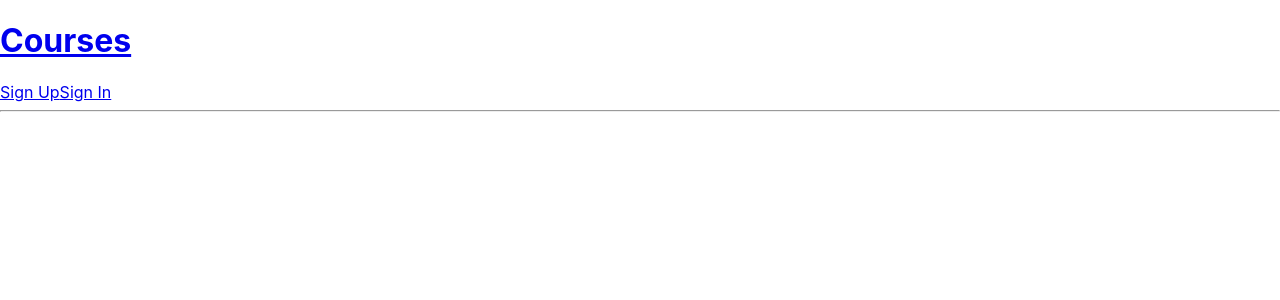
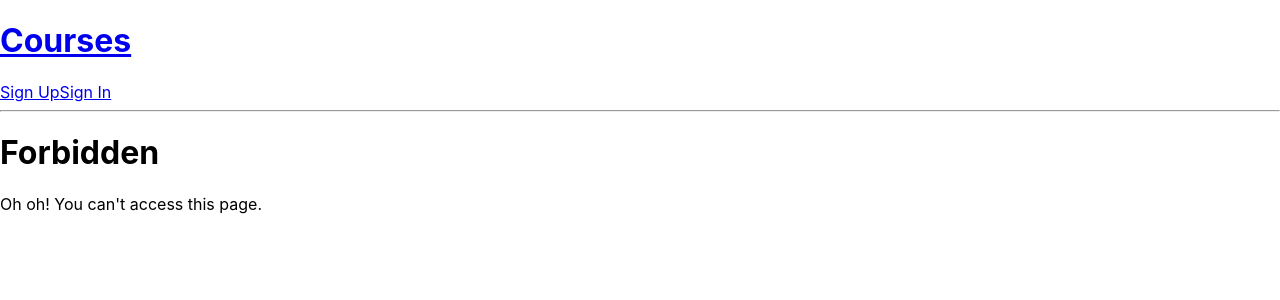
Before and after one commit to jeremycady/full_stack_app, a React (Create React App) app in the folder client/: page /forbidden in a window 1280 px wide. Shown: the top 300 px of the page. Built offline with nearby package versions, Linux system fonts and the light colour scheme; the HTML template or start-up script is replaced by a standard one.

Commit message:
add Forbidden and send when NOT auth accesses update or delete

```diff
--- a/client/src/App.js
+++ b/client/src/App.js
@@ -16,6 +16,7 @@ import UserSignIn from './Components/UserSignIn';
 import UserSignUp from './Components/UserSignUp';
 import CreateCourse from './Components/CreateCourse';
 import UpdateCourse from './Components/UpdateCourse';
+import Forbidden from './Components/Forbidden';
 import NotFound from './Components/NotFound';
 
 function App() {
@@ -42,7 +43,8 @@ function App() {
         <Route path="/signin" render={ (props) => <UserSignIn setAuthUser={setAuthUser} {...props}/>}/>
         <Route path="/signup" render={UserSignUp}/>
         <PrivateRoute path="/courses/:id/update" authUser={authUser} Component={UpdateCourse} />
-        <Route path="/notfound" component={NotFound}/>
+        <Route path="/forbidden" component={Forbidden}/>
+        <Route component={NotFound}/>
       </Switch>
     </Router>
   );
--- a/client/src/Components/CourseDetail.js
+++ b/client/src/Components/CourseDetail.js
@@ -4,21 +4,7 @@ import { useHistory } from 'react-router-dom';
 const CourseDetail = (props) => {
   const {authUser, match } = props;
   const [course, setCourse] = useState({});
-  const [isOwner, setIsOwner] = useState(true);
   const history = useHistory();
-
-  const ownerError = () => {
-    return (
-      <div>
-        <h2 className="validation--errors--label">Authorization Error</h2>
-        <div className="validation-errors">
-          <ul>
-            <li>You are not Authorized to make changes to this course</li>
-          </ul>
-        </div>
-      </div>
-    );
-  };
 
   useEffect(() => {
     fetch(`http://localhost:5000/api/courses/${match.params.id}`)
@@ -39,7 +25,7 @@ const CourseDetail = (props) => {
 
   const handleUpdate = () => {
     if (authUser && ownerData.emailAddress !== authUser.emailAddress) {
-      setIsOwner(false);
+      history.push('/forbidden');
     } else {
       history.push(`/courses/${match.params.id}/update`);
     }
@@ -64,7 +50,7 @@ const CourseDetail = (props) => {
     .then(res => checkStatus(res.status))
     .catch(err => console.log(err))
     } else {
-      setIsOwner(false);
+      history.push('/forbidden');
     }
   }
 
@@ -77,10 +63,6 @@ const CourseDetail = (props) => {
           </div>
         </div>
         <div className="bounds course--detail">
-
-          {!isOwner && ownerError()}
-
-
           <div className="grid-66">
             <div className="course--header">
               <h4 className="course--label">Course</h4>
--- /dev/null
+++ b/client/src/Components/Forbidden.js
@@ -0,0 +1,12 @@
+import React from 'react';
+
+const Forbidden = () => {
+  return (
+    <div className="bounds">
+      <h1>Forbidden</h1>
+      <p>Oh oh! You can't access this page.</p>
+    </div>
+  );
+};
+
+export default Forbidden;
```
